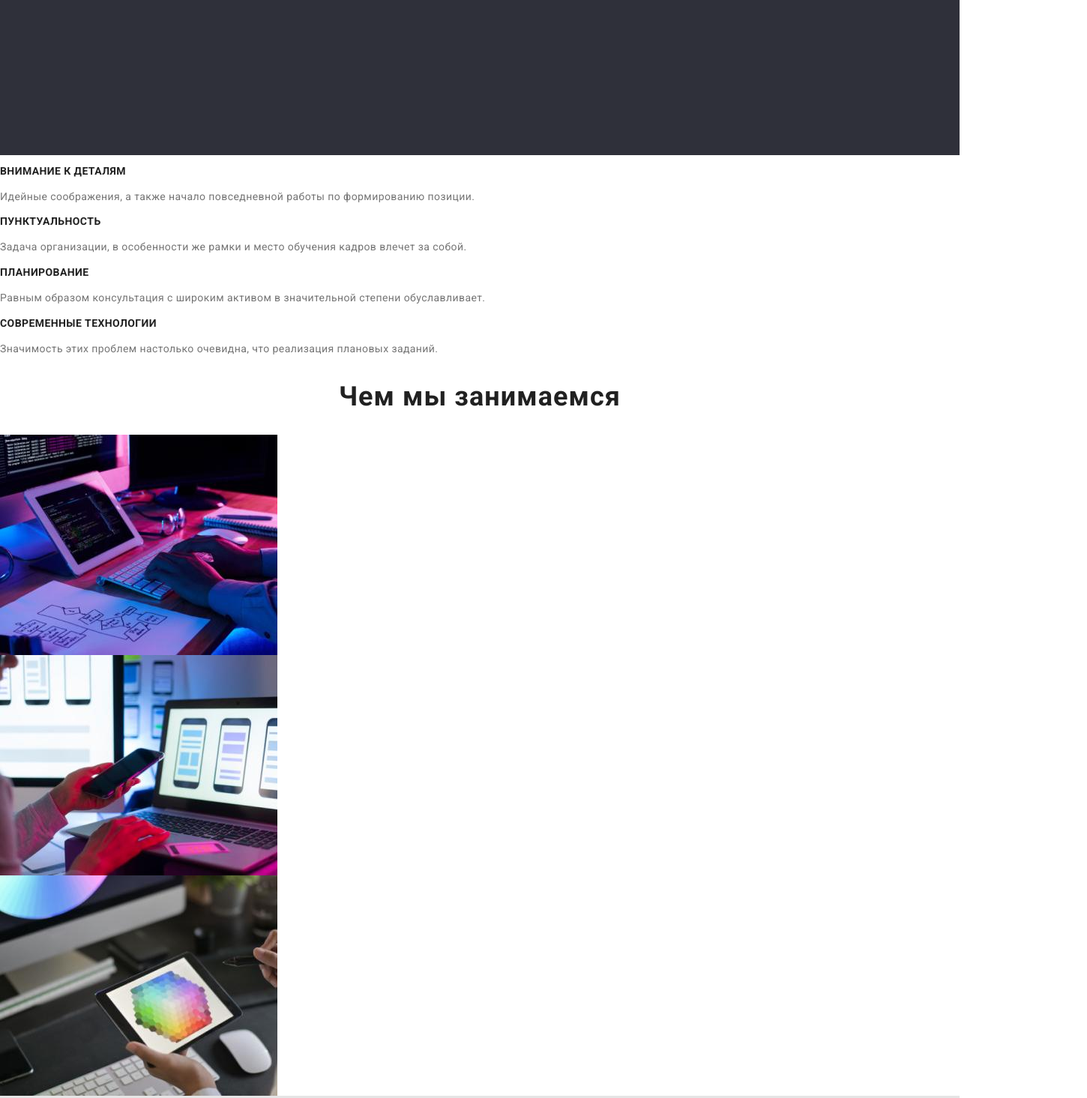
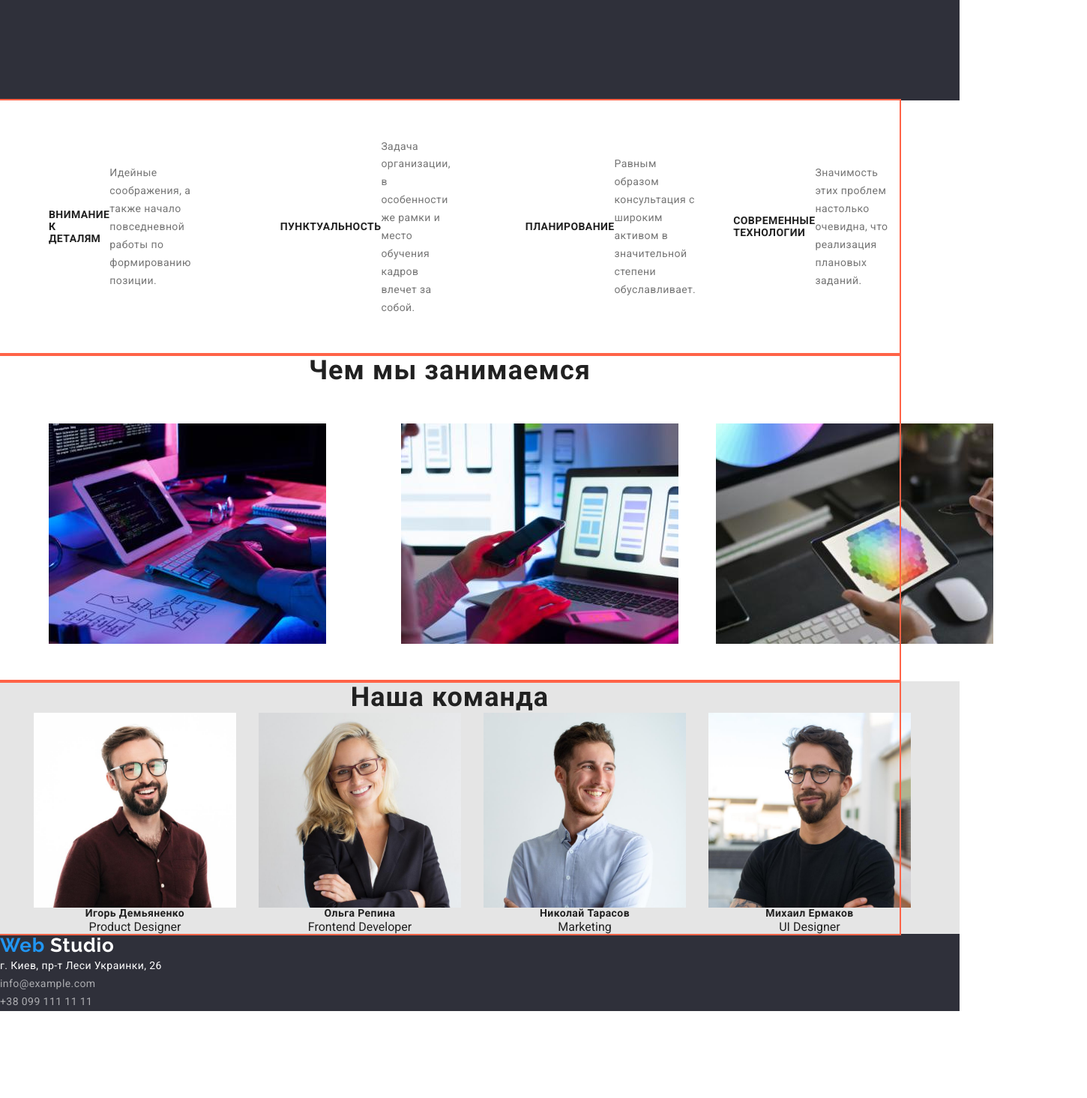
Before and after one commit to Kraynya-Julya/goit-markup-hw-03, a plain HTML site: page index.html in a window 1280 px wide. Shown: the part 640-2105 px from the top of the page at 75% size, 1450 px wide, since content can reach past the window. After the commit the page ends 1989 px from the top, so only its background shows below. Drawn offline with nearby package versions, Linux system fonts and the light colour scheme.

Commit message:
3 дз начало

```diff
--- a/css/style.css
+++ b/css/style.css
@@ -5,31 +5,26 @@
     --primary--bg-color: #ffffff;
     --second-color: #2F303A;
     --second-text-color:#757575;
-
-
 }
 
-/* основной цвет #000000 */;
-/* Вторичный цвет #FFFFFF */ ;
-/* Акцент #2196F3 */;
-/* задний фон #E5E5E5 */
-/* text #757575 */
-p, h1, h2, h3, h4, h5, h6 {
-    margin: 0;
+p,
+h1,
+h2,
+h3,
+h4,
+h5,
+h6 {
+    margin: 0px;
 }
 ul {
     margin: 0px;
-    padding-left: 0px;
+    padding: 0px;
 }
 
 img {
     display: block;
 }
-.header-novigattion {
-    display: flex;
-    align-items: center;
-    margin-right: 95px;
-}
+
 .page {
     background-color: #ffffff;
     color: var(--primary-text-color);
@@ -49,14 +44,18 @@ img {
     text-decoration: none;
 }
 .container {
-    margin-left: auto;
-    margin-right: auto;
+    margin-left: 0 auto;
+    margin-right: 0 auto;
     width: 1200px;
     padding-left: 15px;
     padding-right: 15px;
     outline: 2px solid tomato ;
 }
 /* -----------------------------site-nav---------------------- */
+.header-novigattion {
+    display: flex;
+    align-items: center;
+}
 .site-nav {
     display: flex;
     align-items: center;
@@ -65,20 +64,21 @@ img {
     margin: 50px;
 }
 .auth-nav {
-    margin-left: auto;
+    margin-left: 0 auto;
     display: flex;
     align-items: center;
 }
 .header-contakt {
     display: flex;
     align-items: center;
+
 }
 .header-link{
-    margin-left: ;
+    margin-left: 40px;
 }
 
 .logo {
-    margin-right: 90px;
+    margin-right: 95px;
 }
 
 .logo-item {
@@ -130,9 +130,7 @@ font-weight: 500;
 font-size: 14px;
 line-height: 1.14x;
 letter-spacing: 0.02em;
-
-color: var(--second-text-color)
-
+color: var(--second-text-color);
 }
 
  .auth-nav-text:hover{
@@ -142,10 +140,12 @@ color: var(--second-text-color)
 
 .hero{
     background-color: var(--second-color);
-    padding-left: 200px;
+    padding-left: 250px;
     padding-top: 207px;
     padding-bottom: 295px;
+    padding-right: 315px;
     align-items: center;
+
 }
 .hero-title{
     font-family: Roboto, sans-serif;
@@ -176,6 +176,12 @@ text-align: center;
 letter-spacing: 0.06em;
     color:var(--primary-text-color);
 }
+
+.features-list {
+    margin-left: 0 auto;
+    display: flex;
+    align-items: center;
+}
 /* ---------------------------features-list------------------- */
 
 .features-list, title {
@@ -189,7 +195,7 @@ text-transform: uppercas
     color: var(--primary-text-color);
 }
 
-.title{
+.title {
     font-family: Roboto;
     font-weight: 700;
     font-size: 14px;
@@ -219,7 +225,11 @@ text-align: center;
 letter-spacing: 0.03em;
     color: var(--primary-text-color);
 }
-
+.gallery-item {
+    display: flex;
+    padding: 30px;
+    flex-basis: calc(100% / 3 - 30px);
+}
 /*-------------Кнопка---------------------------- */
 .button {
     font-family: Roboto;
@@ -235,14 +245,16 @@ letter-spacing: 0.06em;
     background-color: var(--accent-color);
 }
 .button {
-    margin-left: 455px;
+    margin-left: 250px;
 }
 /* ----------------мастера---------------------- */
 
-.masters {
-    padding-top: 187px;
-    padding-bottom: 92px;
-
+.masters-list {
+    display: flex;
+}
+.masters-item {
+    margin-left: 30px;
+    flex-basis: calc(100% / 3 - 30px);
 }
 
 .masters {
--- a/index.html
+++ b/index.html
@@ -12,10 +12,10 @@
                     <link rel="stylesheet" href="./css/style.css">
                 </head>
                 <body class="page link">
-                    <header class="container">
-                        <div class="header-contakt">
+                    <header class="header">
+                        <div class="header-contakt container">
                         <nav class="header-novigattion">
-                            <a href= "WebStudio" class="logo list link">
+                            <a href="WebStudio"class="logo list link">
                                 <span class="logo-item link">Web</span>
                                 <span class="logo-righr link">Studio</span>
                             </a>
@@ -44,33 +44,37 @@
                     </main>
                     <!-- Преимущества -->
                     <section class="section">
+                        <div class="container">
                         <ul class="features-list list">
-                            <li>
+                            <li class="site-nav">
                                 <h3 class="title">Внимание к деталям</h3>
                                 <p class="text-title">Идейные соображения, а также начало повседневной работы по формированию позиции.</p>
                             </li>
-                            <l>
+                            <li class="site-nav">
                                 <h3 class="title">Пунктуальность</h3>
                                 <p class="text-title">Задача организации, в особенности же рамки и место обучения кадров влечет за собой.</p>
                             </li>
-                            <li>
+                            <li class="site-nav">
                                 <h3 class="title list list">Планирование</h3>
                                 <p class="text-title">Равным образом консультация с широким активом в значительной степени обуславливает.</p>
                                 </li>
-                            <li>
+                            <li class="site-nav">
                                 <h3 class="title list">Современные технологии</h3>
                                 <p class="text-title">Значимость этих проблем настолько очевидна, что реализация плановых заданий.</p>
                             </li>
                         </ul>
+                    </div>
                     </section>
                     <!-- Галерея -->
-                    <section class="">
+                    <section>
+                        <div class="container">
                         <h2 class="gallery-title">Чем мы занимаемся</h2>
-                        <ul>
-                            <li class="gallery-item list"><img src="./ipg1/box1.jpg" alt="Работа с компьютером" width="370"></li>
-                            <li class="gallery-item list"><img src="./ipg1/box2.jpg" alt="Работа на телефоне и компьютере " width="370"></li>
-                            <li class="gallery-item list"><img src="./ipg1/box3.jpg" alt="Работа на планшете" width="370"></li>
+                        <ul class="site-nav">
+                            <li class="site-nav list"><img src="./ipg1/box1.jpg" alt="Работа с компьютером" width="370"></li>
+                            <li class="site-nav list"><img src="./ipg1/box2.jpg" alt="Работа на телефоне и компьютере " width="370"></li>
+                            <li class="site-nav list"><img src="./ipg1/box3.jpg" alt="Работа на планшете" width="370"></li>
                         </ul>
+                    </div>
                     </section>
                     <!-- Мастера -->
                     <section class="masters">
```
